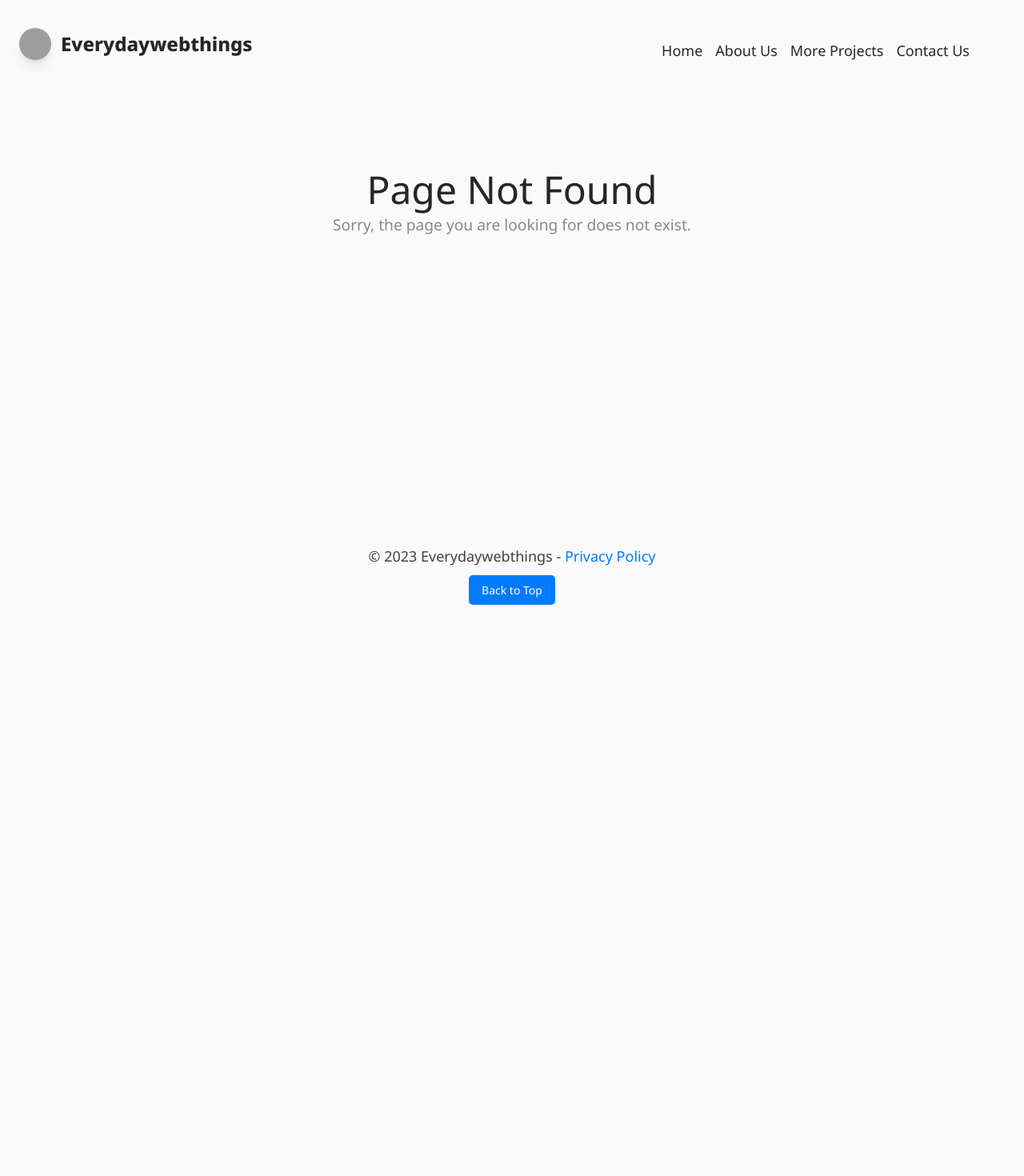
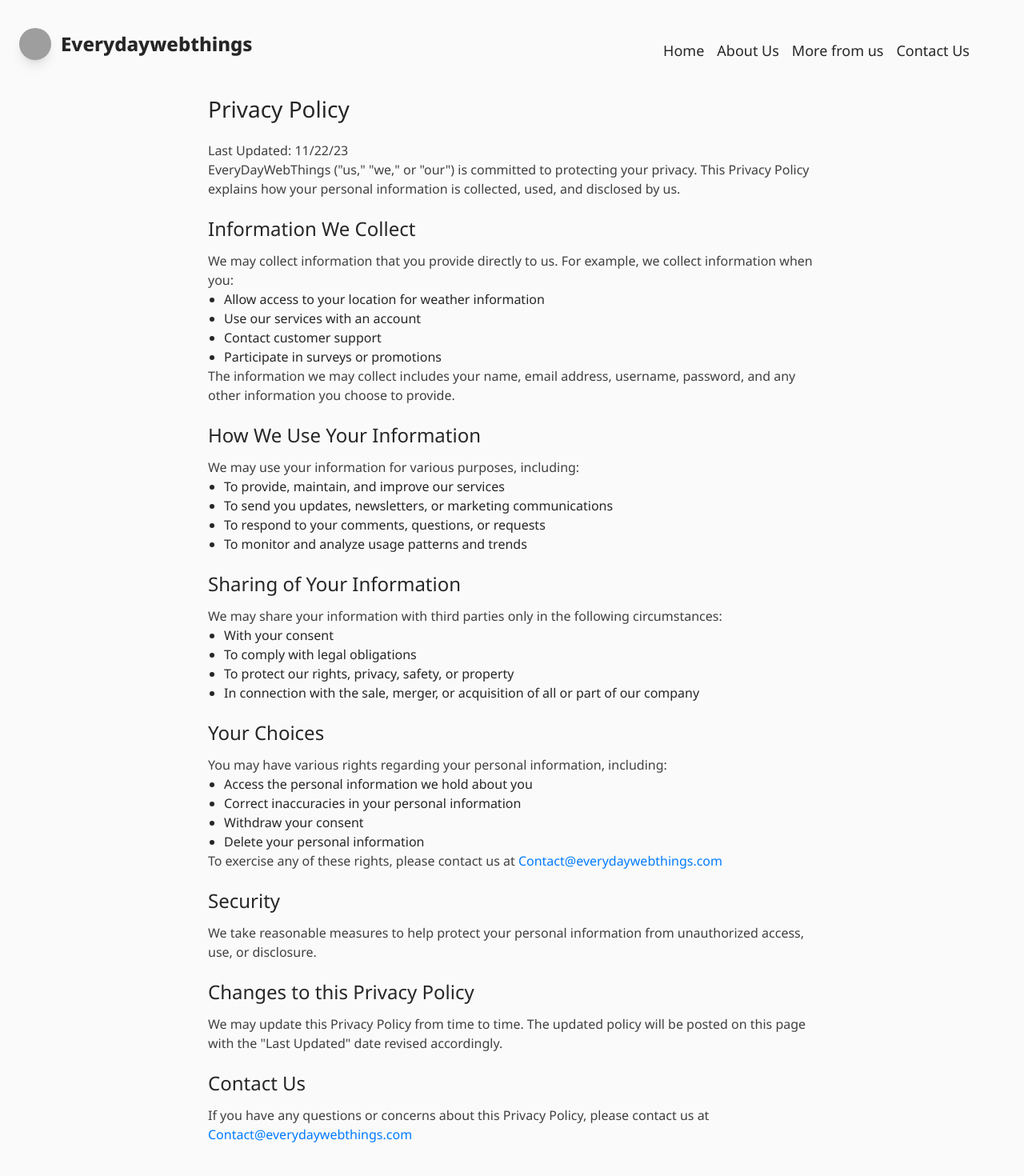
Before and after one commit to EDWT2-0/Main, a SvelteKit app: page /privacypolicy in a window 1280 px wide. Before the commit this address had no page. Shown: the top 1470 px of the page at 80% size. Before the commit the page ends 800 px from the top, so only its background shows below. Built offline with nearby package versions, Linux system fonts and the light colour scheme; grey boxes are pictures that could not be loaded; some icons are missing.

Commit message:
Ui Updates

```diff
--- a/src/components/Header.svelte
+++ b/src/components/Header.svelte
@@ -6,9 +6,9 @@
 
     export const menus = [
         { name: 'Home', href: '/' },
-        { name: 'About Us', href: '/Aboutus' },
-        { name: 'More Projects', href: '/More' },
-        { name: 'Contact Us', href: '/Contactus' },
+        { name: 'About Us', href: '/AboutUs' },
+        { name: 'More from us', href: '/More' },
+        { name: 'Contact Us', href: '/ContactUs' },
     ];
 
     let menuOpen = false;
--- /dev/null
+++ b/src/routes/privacypolicy/+page.svelte
@@ -0,0 +1,114 @@
+<!-- PrivacyPolicy.svelte -->
+
+<script>
+    import GoogleAds from '../../components/GoogleAds.svelte';
+    </script>
+
+    <main>
+      <section class="privacy-policy">
+        <h1>Privacy Policy</h1>
+        <p>Last Updated: 11/22/23</p>
+
+        <p>EveryDayWebThings ("us," "we," or "our") is committed to protecting your privacy. This Privacy Policy explains how your personal information is collected, used, and disclosed by us.</p>
+
+        <h2>Information We Collect</h2>
+
+        <p>We may collect information that you provide directly to us. For example, we collect information when you:</p>
+
+        <ul>
+          <li>Allow access to your location for weather information</li>
+          <li>Use our services with an account</li>
+          <li>Contact customer support</li>
+          <li>Participate in surveys or promotions</li>
+        </ul>
+
+        <p>The information we may collect includes your name, email address, username, password, and any other information you choose to provide.</p>
+
+        <h2>How We Use Your Information</h2>
+
+        <p>We may use your information for various purposes, including:</p>
+
+        <ul>
+          <li>To provide, maintain, and improve our services</li>
+          <li>To send you updates, newsletters, or marketing communications</li>
+          <li>To respond to your comments, questions, or requests</li>
+          <li>To monitor and analyze usage patterns and trends</li>
+        </ul>
+
+        <h2>Sharing of Your Information</h2>
+
+        <p>We may share your information with third parties only in the following circumstances:</p>
+
+        <ul>
+          <li>With your consent</li>
+          <li>To comply with legal obligations</li>
+          <li>To protect our rights, privacy, safety, or property</li>
+          <li>In connection with the sale, merger, or acquisition of all or part of our company</li>
+        </ul>
+
+        <h2>Your Choices</h2>
+
+        <p>You may have various rights regarding your personal information, including:</p>
+
+        <ul>
+          <li>Access the personal information we hold about you</li>
+          <li>Correct inaccuracies in your personal information</li>
+          <li>Withdraw your consent</li>
+          <li>Delete your personal information</li>
+        </ul>
+
+        <p>To exercise any of these rights, please contact us at <a href="mailto:Contact@everydaywebthings.com">Contact@everydaywebthings.com</a></p>
+
+        <h2>Security</h2>
+
+        <p>We take reasonable measures to help protect your personal information from unauthorized access, use, or disclosure.</p>
+
+        <h2>Changes to this Privacy Policy</h2>
+
+        <p>We may update this Privacy Policy from time to time. The updated policy will be posted on this page with the "Last Updated" date revised accordingly.</p>
+
+        <h2>Contact Us</h2>
+
+        <p>If you have any questions or concerns about this Privacy Policy, please contact us at <a href="mailto:Contact@everydaywebthings.com">Contact@everydaywebthings.com</a></p>
+      </section>
+    </main>
+
+    <style>
+      /* Add your CSS styles here to customize the page's appearance */
+
+      .privacy-policy {
+        max-width: 800px;
+        margin: 0 auto;
+        padding: 20px;
+      }
+
+      h1 {
+        font-size: 28px;
+        margin-bottom: 20px;
+      }
+
+      h2 {
+        font-size: 24px;
+        margin-top: 20px;
+        margin-bottom: 10px;
+      }
+
+      p {
+        font-size: 16px;
+        line-height: 1.5;
+      }
+
+      ul {
+        list-style-type: disc;
+        margin-left: 20px;
+      }
+
+      a {
+        color: #007bff;
+        text-decoration: none;
+      }
+
+      a:hover {
+        text-decoration: underline;
+      }
+    </style>
```
